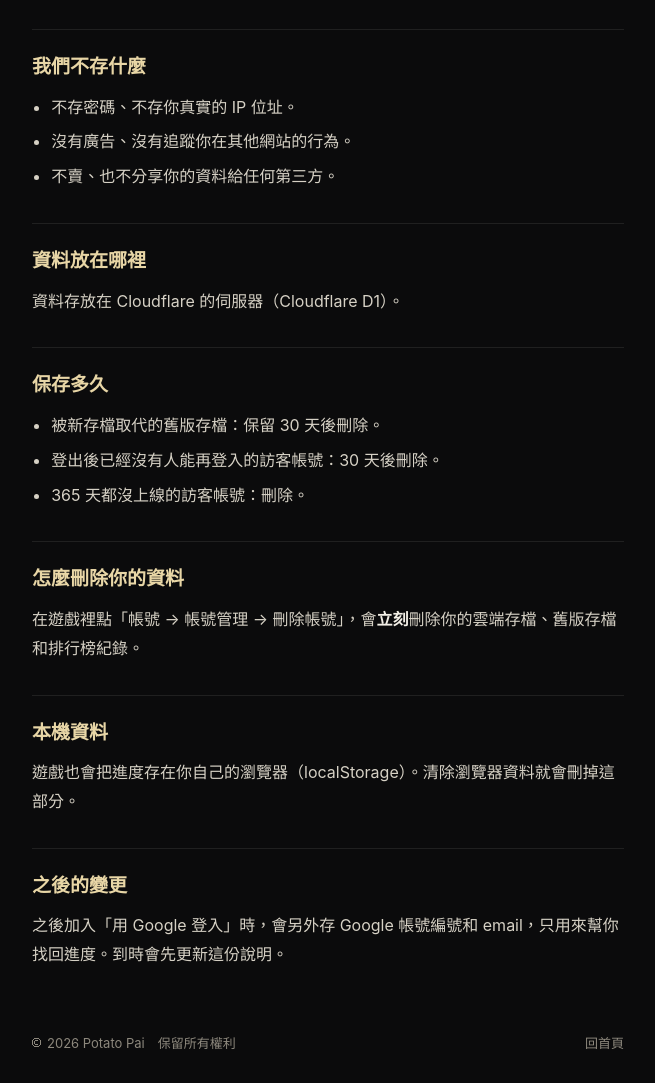
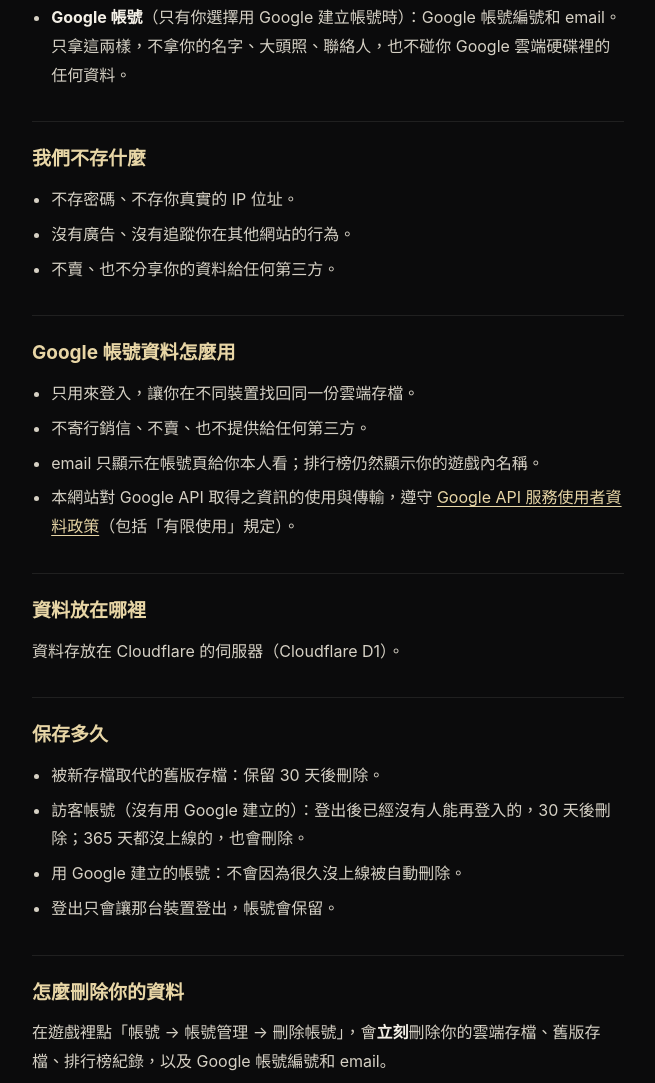
Before and after one commit to GeorgePai/GeorgePai.github.io, a plain HTML site: page privacy/index.html in a window 1280 px wide. Shown: the part 609-1692 px from the top of the page, without its empty margins (312-967 px from the left). Drawn offline with Linux system fonts and the light colour scheme.

Commit message:
隱私權政策：加入 Google 登入說明
Co-Authored-By: Claude Opus 5.5 <noreply@anthropic.com>
Claude-Session: https://claude.ai/code/session_01RiNukNt39uXfNDiq93EN2d

```diff
--- a/privacy/index.html
+++ b/privacy/index.html
@@ -34,6 +34,7 @@ p{margin:0}
 ul{margin:0;padding-left:1.2em}
 li+li{margin-top:6px}
 b{color:var(--paper);font-weight:700}
+.lk{color:var(--gold);text-decoration:underline;text-underline-offset:3px}
 footer{margin-top:auto;padding:clamp(40px,8vh,80px) var(--pad) 28px;max-width:720px;width:100%;margin-left:auto;margin-right:auto;
   display:flex;flex-wrap:wrap;justify-content:space-between;gap:10px 24px;color:var(--mute);font-size:13px}
 .cr{display:inline-flex;align-items:center;gap:6px}
@@ -47,7 +48,7 @@ footer a:hover{color:var(--paper)}
 <main class="wrap">
   <a class="home" href="/">Potato Pai</a>
   <h1>隱私權政策</h1>
-  <p class="upd">最後更新：2026 年 11 月 25 日</p>
+  <p class="upd">最後更新：2026 年 11 月 26 日</p>
   <p class="lead">Potato Pai（potatopai.com）是個人經營的遊戲網站。這份說明告訴你：我們存了什麼、存多久、怎麼刪除。</p>
 
   <section>
@@ -59,6 +60,7 @@ footer a:hover{color:var(--paper)}
       <li><b>帳號時間</b>：建立時間、最後上線時間。</li>
       <li><b>登入憑證</b>：瀏覽器裡一個隨機產生的 cookie（pp_s），伺服器只存它加密後的雜湊值，不存原本的內容。</li>
       <li><b>防濫用</b>：建立帳號時記錄 IP 位址的雜湊值，1 天後刪除。</li>
+      <li><b>Google 帳號</b>（只有你選擇用 Google 建立帳號時）：Google 帳號編號和 email。只拿這兩樣，不拿你的名字、大頭照、聯絡人，也不碰你 Google 雲端硬碟裡的任何資料。</li>
     </ul>
   </section>
 
@@ -72,6 +74,16 @@ footer a:hover{color:var(--paper)}
   </section>
 
   <section>
+    <h2>Google 帳號資料怎麼用</h2>
+    <ul>
+      <li>只用來登入，讓你在不同裝置找回同一份雲端存檔。</li>
+      <li>不寄行銷信、不賣、也不提供給任何第三方。</li>
+      <li>email 只顯示在帳號頁給你本人看；排行榜仍然顯示你的遊戲內名稱。</li>
+      <li>本網站對 Google API 取得之資訊的使用與傳輸，遵守 <a class="lk" href="https://developers.google.com/terms/api-services-user-data-policy" target="_blank" rel="noopener">Google API 服務使用者資料政策</a>（包括「有限使用」規定）。</li>
+    </ul>
+  </section>
+
+  <section>
     <h2>資料放在哪裡</h2>
     <p>資料存放在 Cloudflare 的伺服器（Cloudflare D1）。</p>
   </section>
@@ -80,14 +92,15 @@ footer a:hover{color:var(--paper)}
     <h2>保存多久</h2>
     <ul>
       <li>被新存檔取代的舊版存檔：保留 30 天後刪除。</li>
-      <li>登出後已經沒有人能再登入的訪客帳號：30 天後刪除。</li>
-      <li>365 天都沒上線的訪客帳號：刪除。</li>
+      <li>訪客帳號（沒有用 Google 建立的）：登出後已經沒有人能再登入的，30 天後刪除；365 天都沒上線的，也會刪除。</li>
+      <li>用 Google 建立的帳號：不會因為很久沒上線被自動刪除。</li>
+      <li>登出只會讓那台裝置登出，帳號會保留。</li>
     </ul>
   </section>
 
   <section>
     <h2>怎麼刪除你的資料</h2>
-    <p>在遊戲裡點「帳號 → 帳號管理 → 刪除帳號」，會<b>立刻</b>刪除你的雲端存檔、舊版存檔和排行榜紀錄。</p>
+    <p>在遊戲裡點「帳號 → 帳號管理 → 刪除帳號」，會<b>立刻</b>刪除你的雲端存檔、舊版存檔、排行榜紀錄，以及 Google 帳號編號和 email。</p>
   </section>
 
   <section>
@@ -97,7 +110,7 @@ footer a:hover{color:var(--paper)}
 
   <section>
     <h2>之後的變更</h2>
-    <p>之後加入「用 Google 登入」時，會另外存 Google 帳號編號和 email，只用來幫你找回進度。到時會先更新這份說明。</p>
+    <p>這份說明有變更時，會更新上方的「最後更新」日期。</p>
   </section>
 </main>
 <footer>
```
Also changed, not shown: 1 other file.
